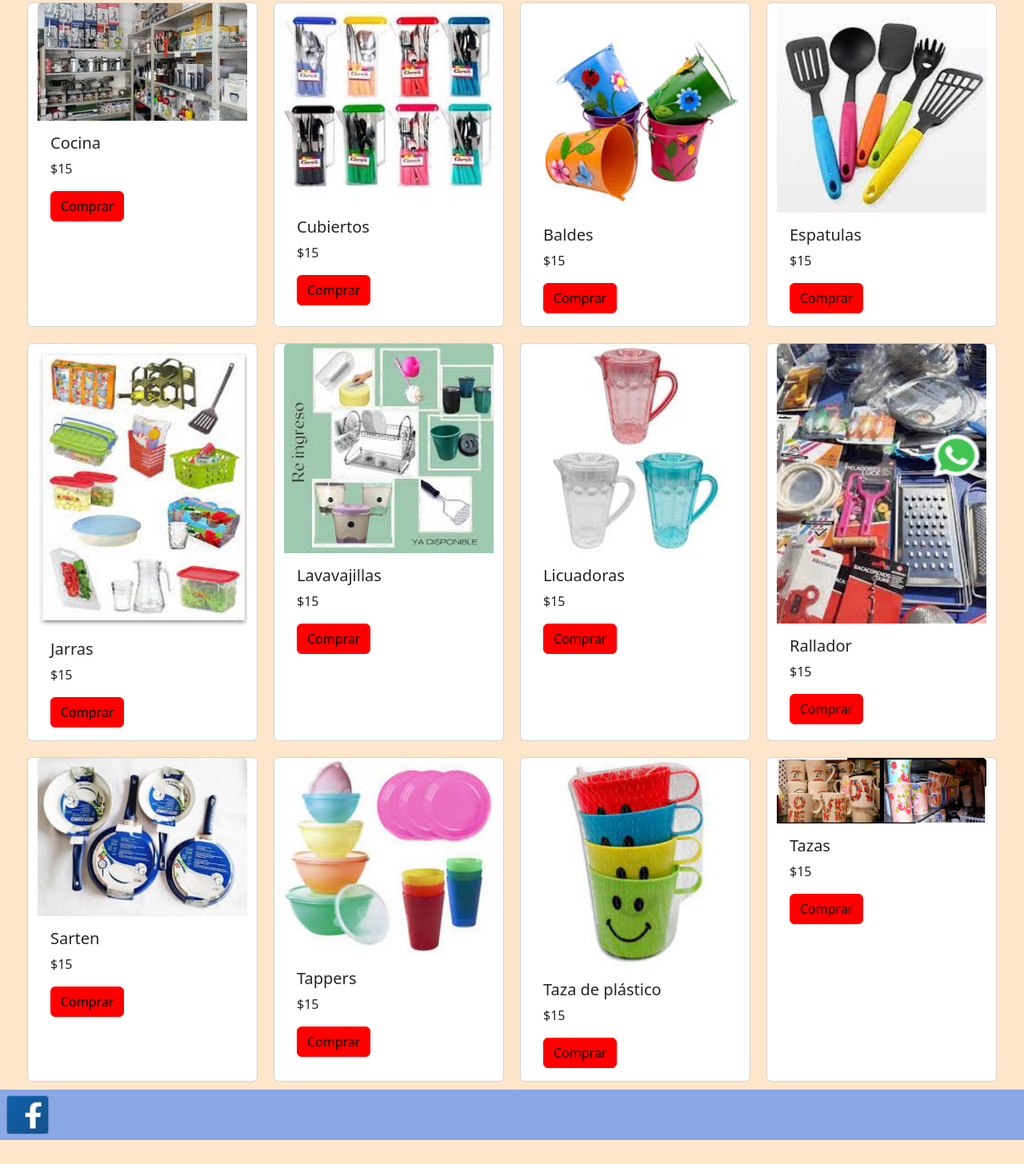
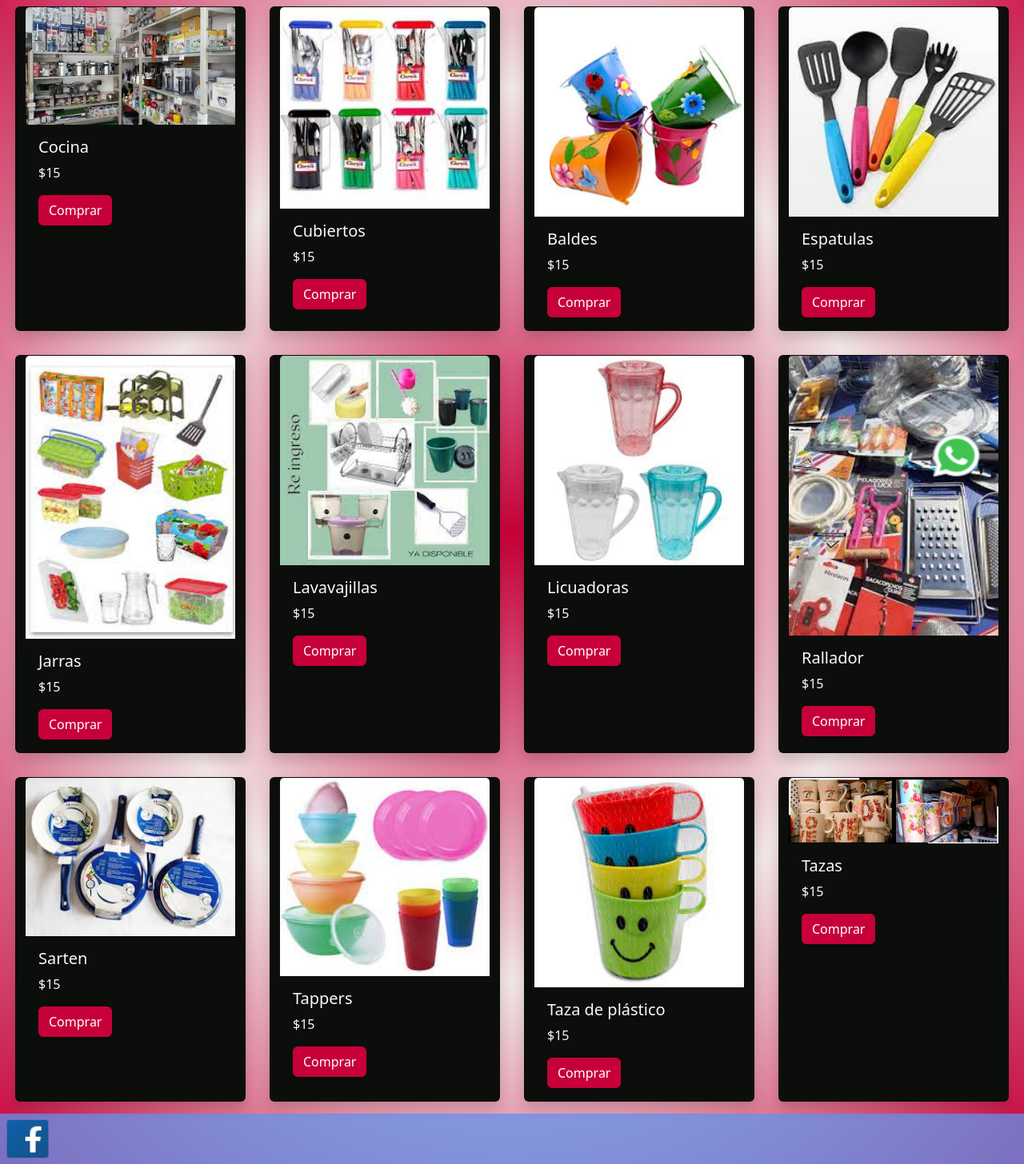
Before and after one commit to LucasDDL/Clase11-, a website: page secciones/bazar.html in a window 1280 px wide. Shown: the part 119-1575 px from the top of the page at 80% size. Before the commit the page ends 1545 px from the top, so only its background shows below. Drawn offline with nearby package versions, Linux system fonts and the light colour scheme.

Commit message:
agregue hover y personalizacion a las cartas

```diff
--- a/scss/main.scss
+++ b/scss/main.scss
@@ -1,9 +1,4 @@
-
-@import "./secciones/reset";
-@import "./secciones/navbar";
-@import "./secciones/index";
-@import "./secciones/footer";
-@import "./secciones/cards";
+@import "./secciones/variables";
 @import "../node_modules/bootstrap/scss/bootstrap";
 // Requerido
 @import "../node_modules/bootstrap/scss/functions";
@@ -18,3 +13,8 @@
 @import "../node_modules/bootstrap/scss/reboot";
 @import "../node_modules/bootstrap/scss/type";
 // etc
+@import "./secciones/reset";
+@import "./secciones/navbar";
+@import "./secciones/index";
+@import "./secciones/footer";
+@import "./secciones/cards";
--- a/scss/secciones/_cards.scss
+++ b/scss/secciones/_cards.scss
@@ -1,4 +1,22 @@
-$primary: red ;
-.card{
-    margin: 10px;
+
+.card {
+    margin: 15px;
 }
+
+.grow {
+    transition: all 0.2s ease-in-out;
+}
+
+.grow:hover {
+    transform: scale(1.05);
+}
+
+.card:hover, .btn:hover {
+    -webkit-box-shadow: 0px 0px 15px 0px rgba(0,0,0,0.75);
+    -moz-box-shadow: 0px 0px 15px 0px rgba(0,0,0,0.75);
+    box-shadow: 0px 0px 15px 0px rgba(0,0,0,0.75);
+  }
+
+  .card-custom {
+    background-color: #0c0e0c;
+}
--- a/scss/secciones/_index.scss
+++ b/scss/secciones/_index.scss
@@ -32,9 +32,9 @@
     margin-right: 20px;
 
     h1 {
-        color: #c0a392;
+        color: #750606;
         font-family: Roboto;
-        font-weight: 300;
+        font-weight: bolder;
         font-style: inherit;
         font-size: 35px;
         text-transform: uppercase;
--- a/scss/secciones/_reset.scss
+++ b/scss/secciones/_reset.scss
@@ -13,5 +13,5 @@ html, body{
 body{
     display: flex;
     flex-direction: column;
-    background-color:  rgba(255, 228, 196, 0.89);
+    background-image: radial-gradient( #c7003a ,rgb(241, 230, 230),#c7003a) ;
 }
--- a/scss/secciones/_variables.scss
+++ b/scss/secciones/_variables.scss
@@ -0,0 +1 @@
+$primary: #c7003a;
--- a/secciones/bazar.html
+++ b/secciones/bazar.html
@@ -28,117 +28,117 @@
         <!-- 1ra fila -->
         <div class="row justify-content-center ">
             <!-- carta 1 -->
-            <div class="card" style="width: 18rem;">
+            <div class="card grow shadow card-custom text-light" style="width: 18rem;">
                 <img src="../recursos/bazar/cocina.jpg" class="card-img-top" alt="cocina">
                 <div class="card-body">
                     <h5 class="card-title">Cocina</h5>
                     <p class="card-text">$15</p>
-                    <a href="#" class="btn btn-primary">Comprar</a>
+                    <a href="#" class="btn btn-primary shadow">Comprar</a>
                 </div>
             </div>
             <!-- carta 2 -->
-            <div class="card" style="width: 18rem;">
+            <div class="card grow shadow card-custom text-light" style="width: 18rem;">
                 <img src="../recursos/bazar/cubiertos.jpg" class="card-img-top" alt="cubiertos">
                 <div class="card-body">
                     <h5 class="card-title">Cubiertos</h5>
                     <p class="card-text">$15</p>
-                    <a href="#" class="btn btn-primary">Comprar</a>
+                    <a href="#" class="btn btn-primary shadow">Comprar</a>
                 </div>
             </div>
             <!-- carta 3 -->
-            <div class="card" style="width: 18rem;">
+            <div class="card grow shadow card-custom text-light" style="width: 18rem;">
                 <img src="../recursos/bazar/baldes.jpg" class="card-img-top" alt="baldes">
                 <div class="card-body">
                     <h5 class="card-title">Baldes</h5>
                     <p class="card-text">$15</p>
-                    <a href="#" class="btn btn-primary">Comprar</a>
+                    <a href="#" class="btn btn-primary shadow">Comprar</a>
                 </div>
             </div>
             <!-- carta 4 -->
-            <div class="card" style="width: 18rem;">
+            <div class="card grow shadow card-custom text-light" style="width: 18rem;">
                 <img src="../recursos/bazar/espatulas.jpg" class="card-img-top" alt="espatulas">
                 <div class="card-body">
                     <h5 class="card-title">Espatulas</h5>
                     <p class="card-text">$15</p>
-                    <a href="#" class="btn btn-primary">Comprar</a>
+                    <a href="#" class="btn btn-primary shadow">Comprar</a>
                 </div>
             </div>
         </div>
         <!-- 2da fila -->
         <div class="row justify-content-center ">
             <!-- carta 1 -->
-            <div class="card" style="width: 18rem;">
+            <div class="card grow shadow card-custom text-light" style="width: 18rem;">
                 <img src="../recursos/bazar/jarras.jpg" class="card-img-top" alt="jarras">
                 <div class="card-body">
                     <h5 class="card-title">Jarras</h5>
                     <p class="card-text">$15</p>
-                    <a href="#" class="btn btn-primary">Comprar</a>
+                    <a href="#" class="btn btn-primary shadow">Comprar</a>
                 </div>
             </div>
             <!-- carta 2 -->
-            <div class="card" style="width: 18rem;">
+            <div class="card grow shadow card-custom text-light" style="width: 18rem;">
                 <img src="../recursos/bazar/lavavajilla.jpg" class="card-img-top" alt="lavavajilla">
                 <div class="card-body">
                     <h5 class="card-title">Lavavajillas</h5>
                     <p class="card-text">$15</p>
-                    <a href="#" class="btn btn-primary">Comprar</a>
+                    <a href="#" class="btn btn-primary shadow">Comprar</a>
                 </div>
             </div>
             <!-- carta 3 -->
-            <div class="card" style="width: 18rem;">
+            <div class="card grow shadow card-custom text-light" style="width: 18rem;">
                 <img src="../recursos/bazar/licuadoras.jpg" class="card-img-top" alt="licuadoras">
                 <div class="card-body">
                     <h5 class="card-title">Licuadoras</h5>
                     <p class="card-text">$15</p>
-                    <a href="#" class="btn btn-primary">Comprar</a>
+                    <a href="#" class="btn btn-primary shadow">Comprar</a>
                 </div>
             </div>
             <!-- carta 4 -->
-            <div class="card" style="width: 18rem;">
+            <div class="card grow shadow card-custom text-light" style="width: 18rem;">
                 <img src="../recursos/bazar/rallador.jpg" class="card-img-top" alt="rallador">
                 <div class="card-body">
                     <h5 class="card-title">Rallador</h5>
                     <p class="card-text">$15</p>
-                    <a href="#" class="btn btn-primary">Comprar</a>
+                    <a href="#" class="btn btn-primary shadow">Comprar</a>
                 </div>
             </div>
         </div>
         <!-- 3ra fila -->
         <div class="row justify-content-center ">
             <!-- carta 1 -->
-            <div class="card" style="width: 18rem;">
+            <div class="card grow shadow card-custom text-light" style="width: 18rem;">
                 <img src="../recursos/bazar/sarten.jpg" class="card-img-top" alt="sarten">
                 <div class="card-body">
                     <h5 class="card-title">Sarten</h5>
                     <p class="card-text">$15</p>
-                    <a href="#" class="btn btn-primary">Comprar</a>
+                    <a href="#" class="btn btn-primary shadow">Comprar</a>
                 </div>
             </div>
             <!-- carta 2 -->
-            <div class="card" style="width: 18rem;">
+            <div class="card grow shadow card-custom text-light" style="width: 18rem;">
                 <img src="../recursos/bazar/tapers.jpg" class="card-img-top" alt="tapers">
                 <div class="card-body">
                     <h5 class="card-title">Tappers</h5>
                     <p class="card-text">$15</p>
-                    <a href="#" class="btn btn-primary">Comprar</a>
+                    <a href="#" class="btn btn-primary shadow">Comprar</a>
                 </div>
             </div>
             <!-- carta 3 -->
-            <div class="card" style="width: 18rem;">
+            <div class="card grow shadow card-custom text-light" style="width: 18rem;">
                 <img src="../recursos/bazar/tazadeplastico.jpg" class="card-img-top" alt="tazadeplastico">
                 <div class="card-body">
                     <h5 class="card-title">Taza de plástico</h5>
                     <p class="card-text">$15</p>
-                    <a href="#" class="btn btn-primary">Comprar</a>
+                    <a href="#" class="btn btn-primary shadow">Comprar</a>
                 </div>
             </div>
             <!-- carta 4 -->
-            <div class="card" style="width: 18rem;">
+            <div class="card grow shadow card-custom text-light" style="width: 18rem;">
                 <img src="../recursos/bazar/tazas.jpg" class="card-img-top" alt="tazas">
                 <div class="card-body">
                     <h5 class="card-title">Tazas</h5>
                     <p class="card-text">$15</p>
-                    <a href="#" class="btn btn-primary">Comprar</a>
+                    <a href="#" class="btn btn-primary shadow">Comprar</a>
                 </div>
             </div>
         </div>
```
Also changed, not shown: secciones/juguetes.html (+24 -24 lines), secciones/material-escolar.html (+24 -24 lines), secciones/ropa.html (+24 -24 lines), css/style.css.
